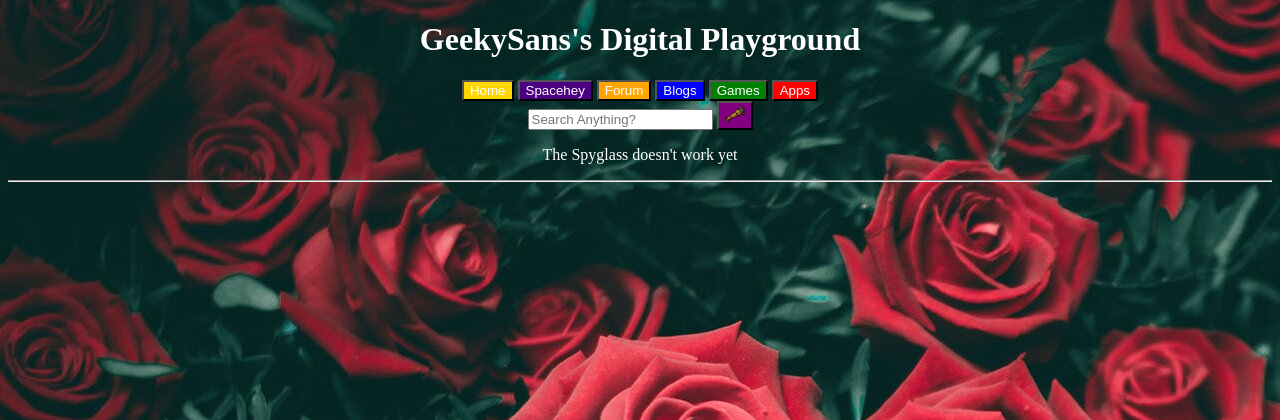
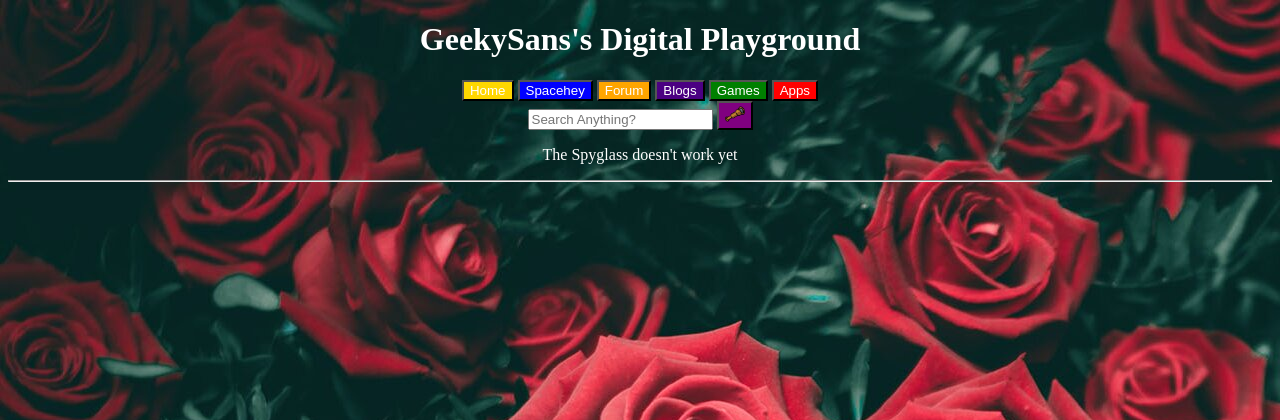
Before and after one commit to GeekySans/GeekySans.github.io, a PHP site: page /ex.html in a window 1280 px wide. Shown: the top 420 px of the page. Run offline with PHP 8.4, Linux system fonts and the light colour scheme.

Commit message:
Update styles.css

```diff
--- a/styles.css
+++ b/styles.css
@@ -7,13 +7,13 @@ background-attachment: fixed;
   background-color: gold;
 }
 .spacehey {
-  background-color: indigo;
+  background-color: blue;
 }
 .forum {
   background-color: orange;
 }
 .blogs {
-background-color: blue;
+background-color: indigo;
 }
 .games {
 background-color: green;
```
